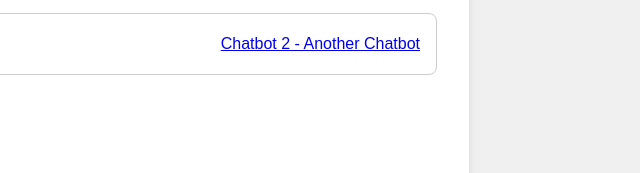
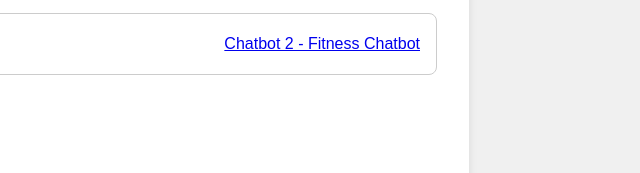
Before and after one commit to instructorsai/chatbot-for-dental-clinic, a plain HTML site: page index.html in a window 1280 px wide. Shown: the part 243-416 px from the top of the page, 603-1243 px from the left. Drawn offline with Linux system fonts and the light colour scheme.

Commit message:
Update index.html
add chatbot-2

```diff
--- a/index.html
+++ b/index.html
@@ -82,7 +82,7 @@
         <span class="chatbot-icon">&#x1F916;</span> <!-- Chatbot Icon -->
         Chatbot-2
       </span>
-      <a href="https://example.com/chatbot2" target="_blank" rel="noopener noreferrer">Chatbot 2 - Another Chatbot </a>
+      <a href="https://mediafiles.botpress.cloud/56d23753-09bc-460d-9e3c-f737d402d559/webchat/bot.html" target="_blank" rel="noopener noreferrer">Chatbot 2 - Fitness Chatbot </a>
     </div>
 
     <iframe class="chatbot-frame" id="chatbot-iframe"></iframe>
```
